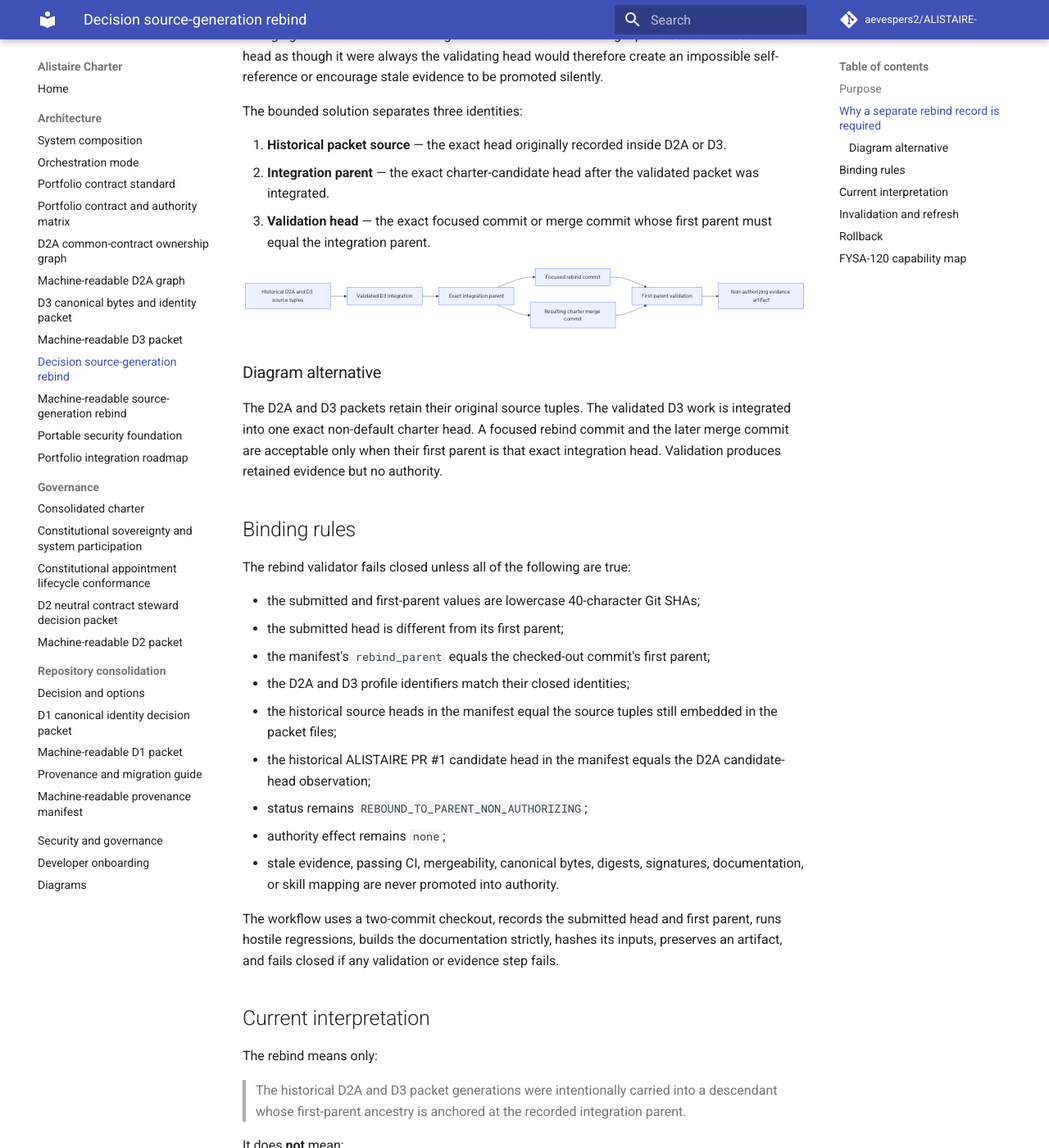
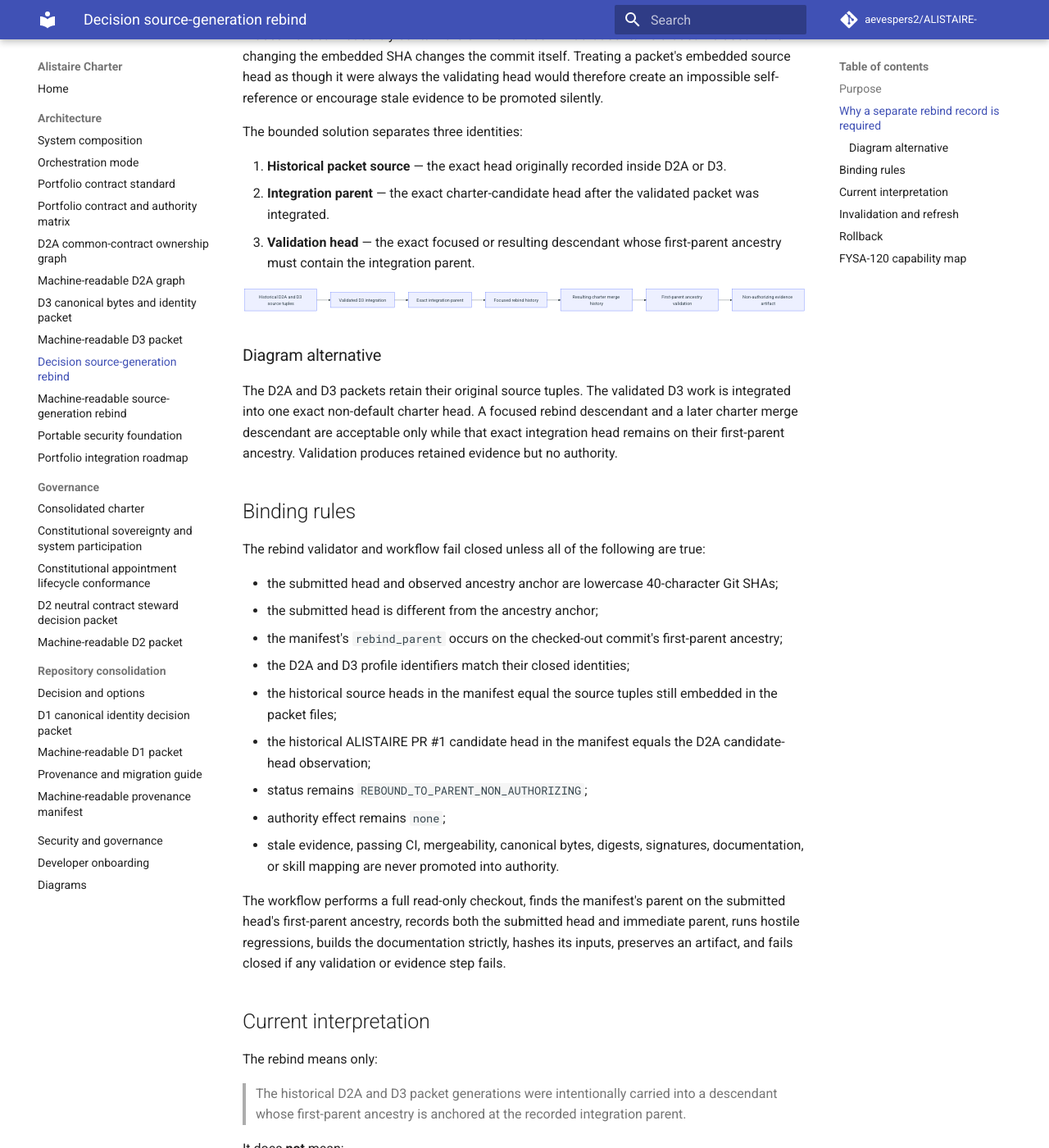
Before and after one commit to aevespers2/ALISTAIRE-, an MkDocs documentation site: the page built from docs/decision-source-generation-rebind.md, in a window 1280 px wide and 1400 px high, scrolled down 730 px. Shown: the whole window at 82% size. Built offline with MkDocs 1.6.1 and Material for MkDocs 9.7.7, drawn with Linux system fonts in a browser that asks for light colours; comment, search, counter and statistics services are not loaded; some of the changed text lies outside the part shown.

Commit message:
docs: clarify first-parent ancestry rebind

````diff
--- a/docs/decision-source-generation-rebind.md
+++ b/docs/decision-source-generation-rebind.md
@@ -4,7 +4,7 @@
 
 The D2A common-contract graph and D3 canonical-bytes packet were created at exact historical candidate heads. After the D3 packet was merged into the non-default charter candidate, those embedded source tuples became historical evidence rather than a complete statement of the current candidate generation.
 
-This page defines a **non-authorizing, first-parent rebind**. It preserves the original packet bytes and source tuples, records the exact candidate parent into which they were integrated, and requires every validating commit to prove that the recorded parent is its first parent. The rebind does not rewrite history, select a canonical repository, accept a contract owner, choose canonical bytes, publish Pages, release software, or grant operational authority.
+This page defines a **non-authorizing, first-parent-ancestry rebind**. It preserves the original packet bytes and source tuples, records the exact candidate parent into which they were integrated, and requires every validating descendant to prove that the recorded parent remains on its first-parent ancestry. The rebind does not rewrite history, select a canonical repository, accept a contract owner, choose canonical bytes, publish Pages, release software, or grant operational authority.
 
 Current rebind parent:
 
@@ -22,30 +22,29 @@ The bounded solution separates three identities:
 
 1. **Historical packet source** — the exact head originally recorded inside D2A or D3.
 2. **Integration parent** — the exact charter-candidate head after the validated packet was integrated.
-3. **Validation head** — the exact focused commit or merge commit whose first parent must equal the integration parent.
+3. **Validation head** — the exact focused or resulting descendant whose first-parent ancestry must contain the integration parent.
 
 ```mermaid
 flowchart LR
     A[Historical D2A and D3 source tuples] --> B[Validated D3 integration]
     B --> C[Exact integration parent]
-    C --> D[Focused rebind commit]
-    C --> E[Resulting charter merge commit]
-    D --> F[First-parent validation]
-    E --> F
+    C --> D[Focused rebind history]
+    D --> E[Resulting charter merge history]
+    E --> F[First-parent ancestry validation]
     F --> G[Non-authorizing evidence artifact]
 ```
 
 ### Diagram alternative
 
-The D2A and D3 packets retain their original source tuples. The validated D3 work is integrated into one exact non-default charter head. A focused rebind commit and the later merge commit are acceptable only when their first parent is that exact integration head. Validation produces retained evidence but no authority.
+The D2A and D3 packets retain their original source tuples. The validated D3 work is integrated into one exact non-default charter head. A focused rebind descendant and a later charter merge descendant are acceptable only while that exact integration head remains on their first-parent ancestry. Validation produces retained evidence but no authority.
 
 ## Binding rules
 
-The rebind validator fails closed unless all of the following are true:
+The rebind validator and workflow fail closed unless all of the following are true:
 
-- the submitted and first-parent values are lowercase 40-character Git SHAs;
-- the submitted head is different from its first parent;
-- the manifest's `rebind_parent` equals the checked-out commit's first parent;
+- the submitted head and observed ancestry anchor are lowercase 40-character Git SHAs;
+- the submitted head is different from the ancestry anchor;
+- the manifest's `rebind_parent` occurs on the checked-out commit's first-parent ancestry;
 - the D2A and D3 profile identifiers match their closed identities;
 - the historical source heads in the manifest equal the source tuples still embedded in the packet files;
 - the historical ALISTAIRE PR #1 candidate head in the manifest equals the D2A candidate-head observation;
@@ -53,7 +52,7 @@ The rebind validator fails closed unless all of the following are true:
 - authority effect remains `none`;
 - stale evidence, passing CI, mergeability, canonical bytes, digests, signatures, documentation, or skill mapping are never promoted into authority.
 
-The workflow uses a two-commit checkout, records the submitted head and first parent, runs hostile regressions, builds the documentation strictly, hashes its inputs, preserves an artifact, and fails closed if any validation or evidence step fails.
+The workflow performs a full read-only checkout, finds the manifest's parent on the submitted head's first-parent ancestry, records both the submitted head and immediate parent, runs hostile regressions, builds the documentation strictly, hashes its inputs, preserves an artifact, and fails closed if any validation or evidence step fails.
 
 ## Current interpretation
 
@@ -111,4 +110,4 @@ Proposed non-authoritative subdivision:
 
 **`017-F — First-parent source-generation rebind and stale-evidence invalidation`**
 
-This subdivision covers immutable historical source tuples, first-parent integration binding, self-reference avoidance, exact-head evidence lineage, stale-generation detection, controlled replacement, and rollback without authority expansion.
+This subdivision covers immutable historical source tuples, first-parent ancestry binding, self-reference avoidance, exact-head evidence lineage, stale-generation detection, controlled replacement, and rollback without authority expansion.
````
